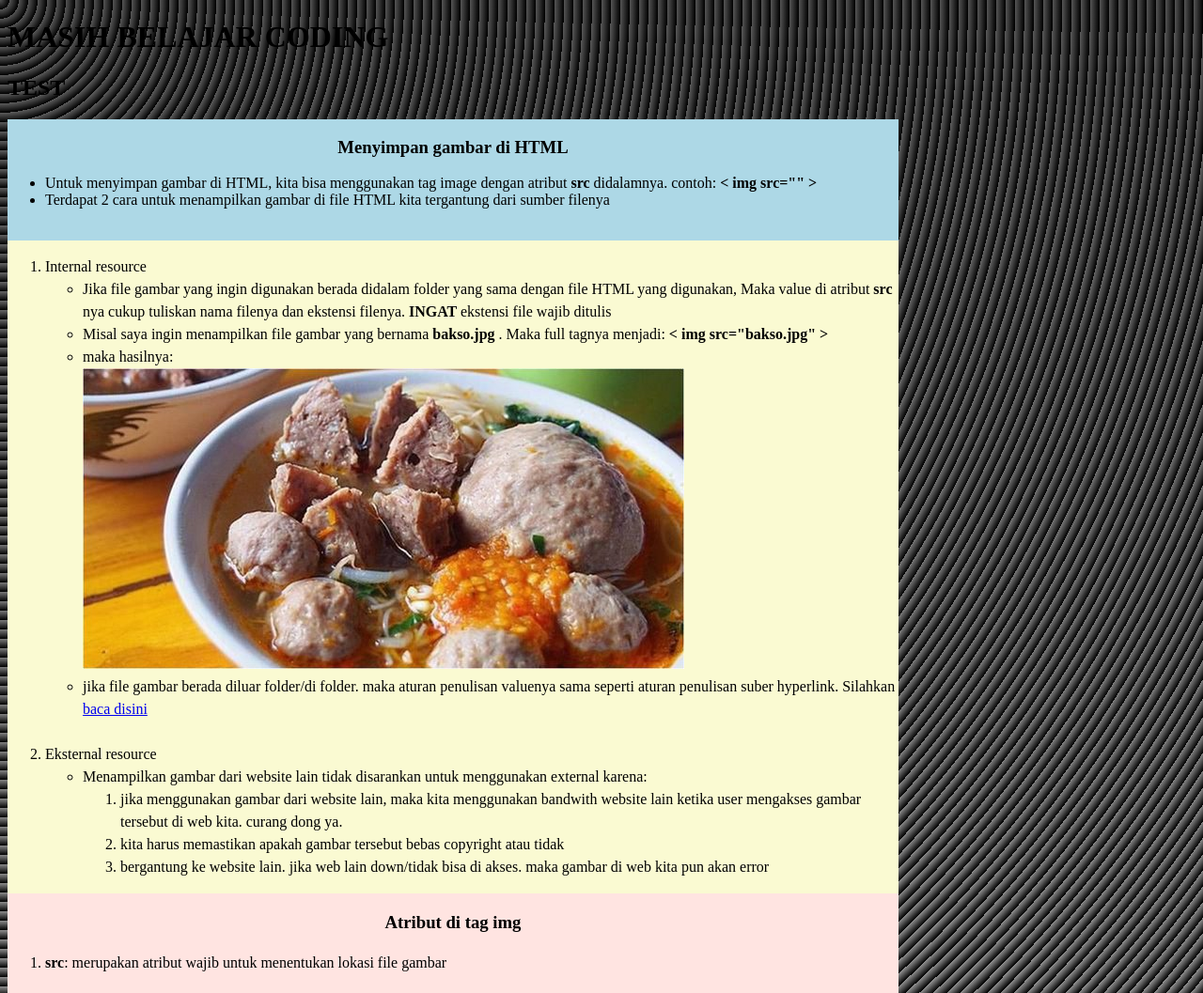
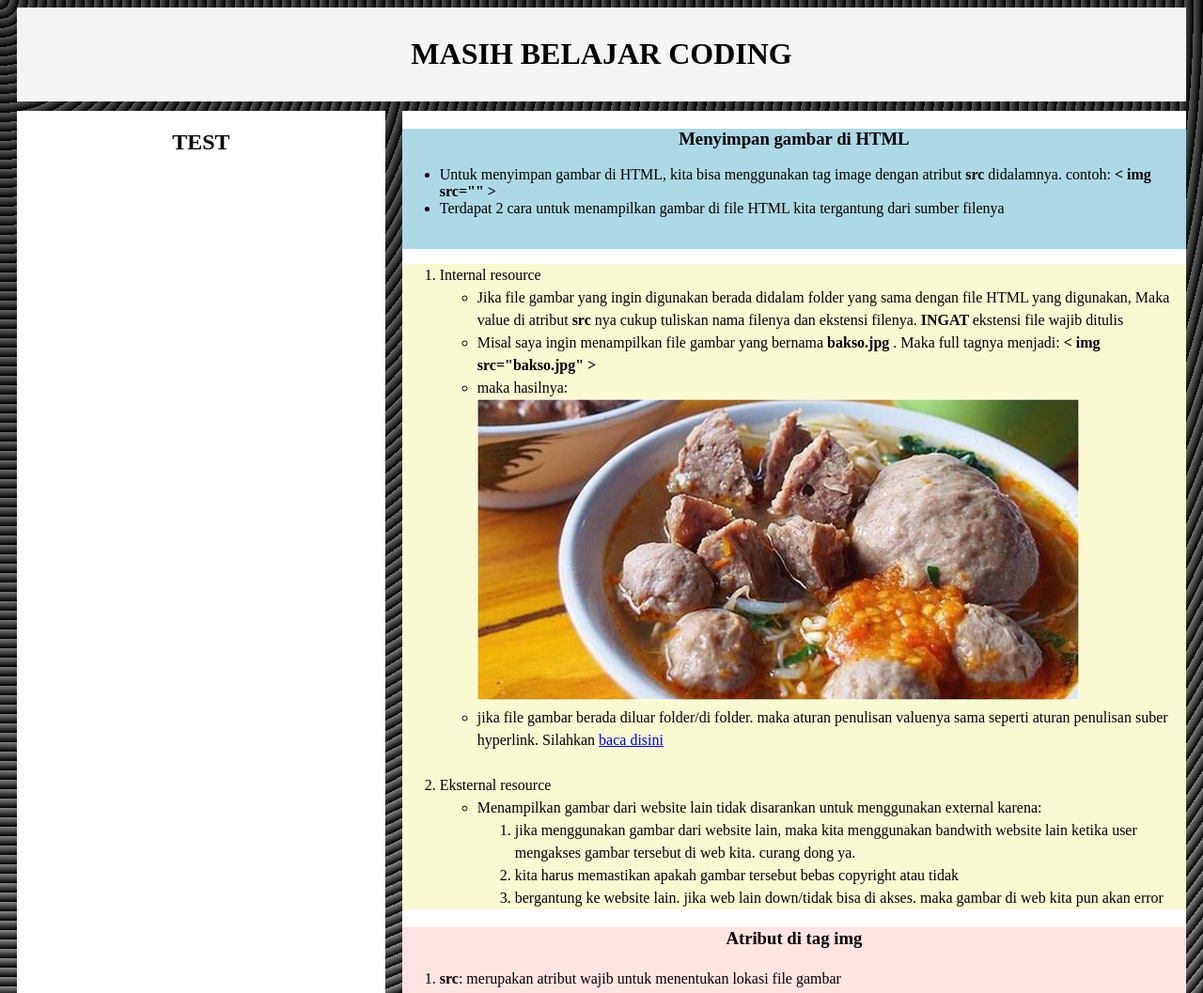
Before and after one commit to mohramdan/memuat-gambar-di-HTML, a plain HTML site: page index.html in a window 1280 px wide. Shown: the top 1057 px of the page at 94% size. Drawn offline with Linux system fonts and the light colour scheme.

Commit message:
Update hal1.css

```diff
--- a/hal1.css
+++ b/hal1.css
@@ -1,8 +1,37 @@
+header {
+	background-color: whitesmoke;
+	text-align: center;
+	height: 100px;
+	margin: 0px 10px;
+	margin-bottom: 10px;
+}
+
+.namablog {
+	padding-top: 10px;
+	padding-bottom: 0px%;
+}
+.container1 {
+	width: 31%;
+	height: 1000px;
+	background-color: white;
+	color: black;
+	float: left;
+	text-align: center;
+	margin-left: 10px;
+}
+
+.container2 {
+	float: right;
+	width: 66%;
+	background-color: white;
+	margin-right: 10px;
+}
 
 .kotaksatu {
 	background-color: lightblue;
-	width: 75%;
-	align-content: center;
+	width: 100%;
+	padding: 0px;
+	margin: 0px;
 }
 
 .kotaksatu h3 {
@@ -11,16 +40,16 @@
 
 .kotakdua {
 	background-color: #fafad2;
-	width:  75%;
+	width:  100%;
 	line-height: 1.5em;
-	align-content: center;
+
 }
 
 .kotaktiga {
 	background-color: #FFE4E1;
-	width: 75%;
+	width: 100%;
 	line-height: 1.5em;
-	align-content: center;
+
 }
 
 .kotaktiga h3 {
@@ -29,9 +58,9 @@
 
 .kotakempat {
 	background-color: #98FB98;
-	width: 75%;
+	width: 100%;
 	line-height: 1.5em;
-	align-content: center;
+
 }
 
 .kotakempat h3 {
```
